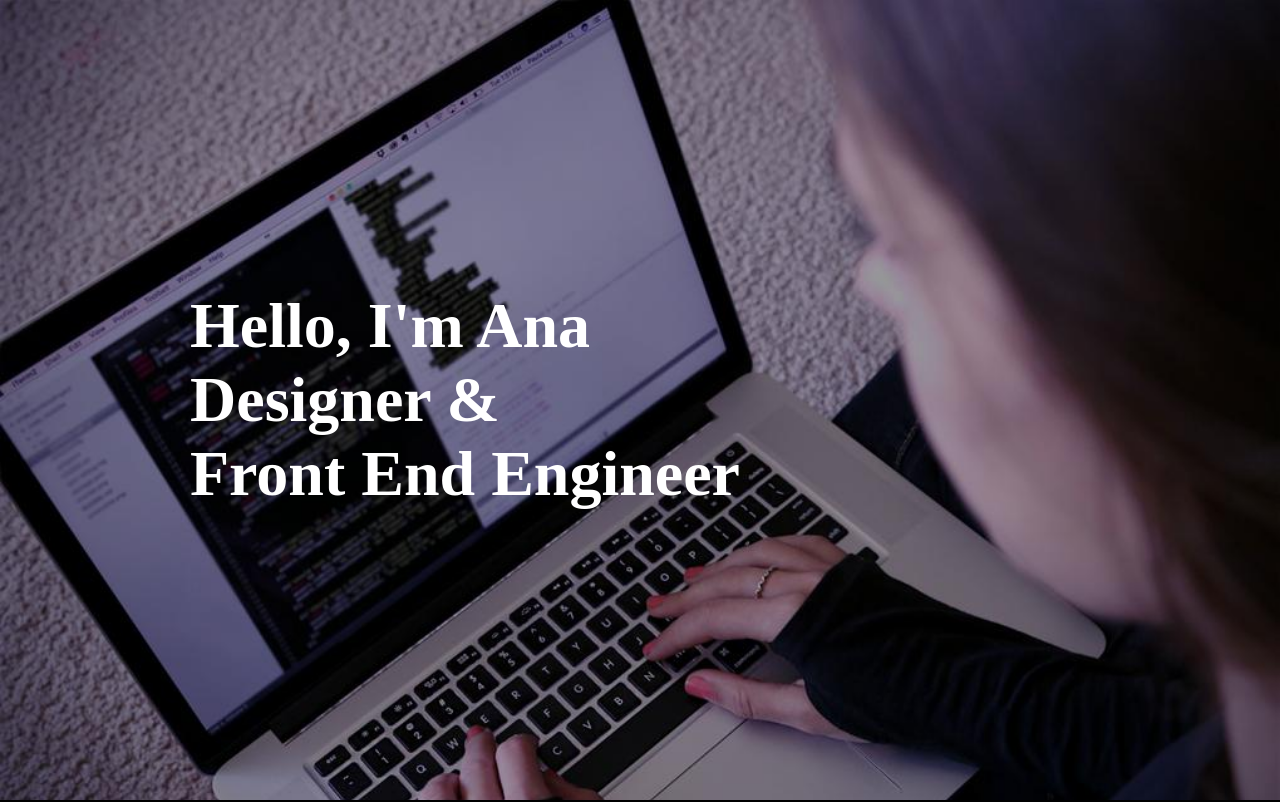
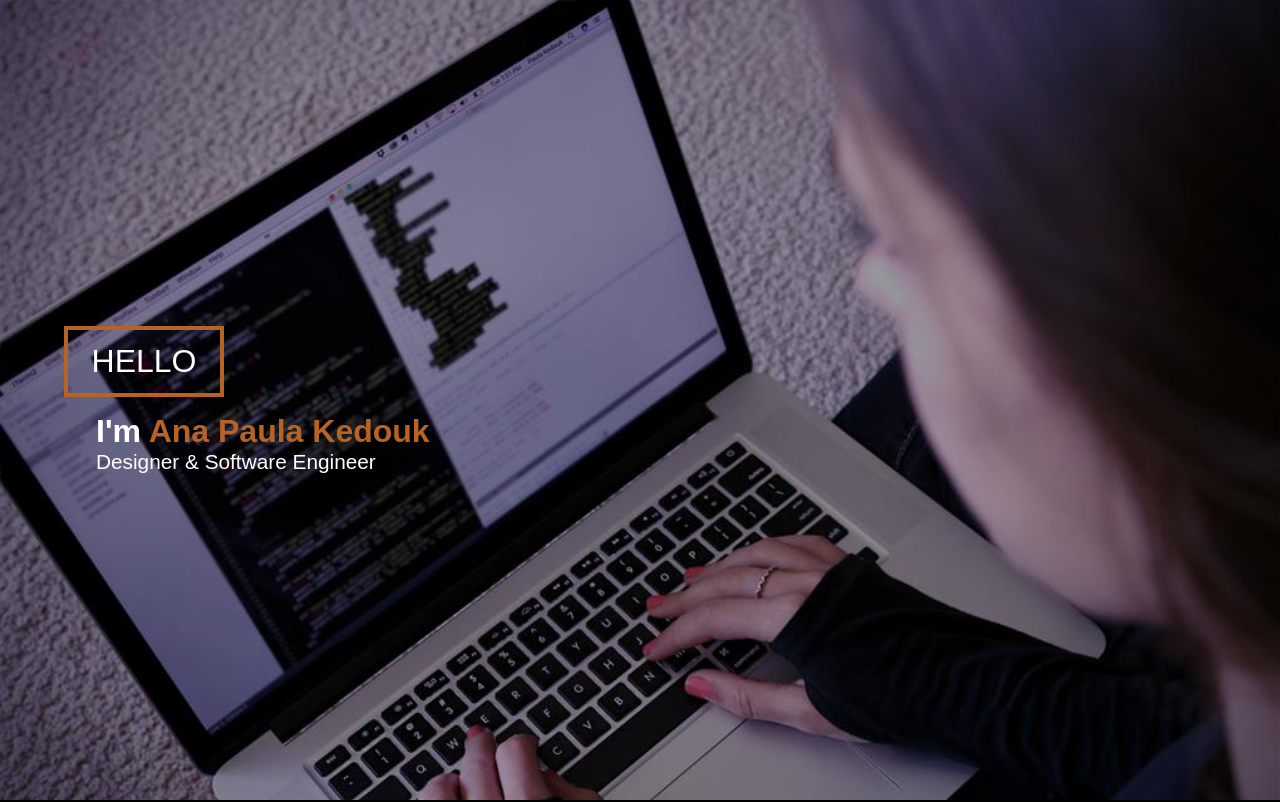
Before and after one commit to paulakedouk/my-new-portfolio, a website: page public/index.html in a window 1280 px wide. Shown: the top 802 px of the page. Drawn offline with nearby package versions, Linux system fonts and the light colour scheme; a script that the page names is missing; files whose address does not match are found by name.

Commit message:
Adjust greensock

```diff
--- a/public/assets/app.js
+++ b/public/assets/app.js
@@ -35,6 +35,12 @@ function hireMeScroll() {
 
 }
 
+// var scrollDown = document.getElementById("scroll-down");
+// (scrollDown.style.cursor = "pointer"),
+//     (scrollDown.onclick = function () {
+//         TweenLite.to(window, 1, { scrollTo: ".main", ease: Power1.easeInOut });
+//     })
+
 
 // var mediaQueryMedium = window.matchMedia("(max-width: 768px)");
 // if(!mediaQueryMedium.matches) {
--- a/public/assets/style.css
+++ b/public/assets/style.css
@@ -48,6 +48,7 @@ body {
     margin: 0;
     padding: 0;
     color:#fff;
+    font-family: "Neue Haas Unica", Arial, sans-serif;
 }
 
 .container {
@@ -66,30 +67,45 @@ body {
     background-position-x: center;
     width: 100vw;
     height: 100vh;
+    display: flex;
+    flex-wrap: wrap;
+    align-content: center;
+    padding: 0 4rem;
+}
+
+
+.header-text div {
+    border: .3rem solid rgb(184, 99, 36);
+    padding: .8rem 0;
+    text-align: center;
+    width: 10rem;
+    text-transform: uppercase;
     font-size: 2rem;
-    display: flex;
-    align-items: center;
 }
 
 .header h1 {
     min-width: 900px;
-    margin-left: auto;
-    margin-right: auto;
+    margin-top: 1rem;
+    margin-left: 2rem;
+}
+
+.header p {
+    font-weight: 500;
+    font-size: 1.3rem;
+    margin-left: 2rem;
+}
+
+.header span {
+    color:  rgb(184, 99, 36);
 }
 
 
 h2 {
-    font-family: "DM Serif Text", Arial, sans-serif;
     font-size: 2rem;
 }
 
 h3 {
-    font-family: "DM Serif Text", Arial, sans-serif;
     font-size: 1.5rem;
-}
-
-a, p, h4, li, button, a, span, .footer, .submit-button, form input, form textarea  {
-    font-family: "Poppins", Arial, sans-serif;
 }
 
 a {
@@ -455,9 +471,7 @@ form input, form textarea {
 
 /* Small devices (landscape phones, 576px and up) */
 @media (max-width: 576px) {
-    .header h1 {
-        font-size: 2rem !important;
-    }
+
 
     .footer section {
         text-align: center;
@@ -467,11 +481,7 @@ form input, form textarea {
 
 /* Medium devices (tablets, 768px and up) */
 @media (max-width: 768px) {
-    .header h1 {
-        width: auto;
-        font-size: 3rem;
-        margin: 0 2rem;
-    }
+
 
     .about-text, .skills, .right-text, .left-text, #collapse-projects-btn, .education, .testimonials, #my-form{
         margin-left: 2rem;
--- a/public/index.html
+++ b/public/index.html
@@ -10,11 +10,11 @@
 <body>
     <div class="container">
         <div class="header">
-            <h1>
-                Hello, I'm Ana<br>
-                Designer &<br>
-                Front End Engineer
-            </h1>
+            <div class="header-text">
+                <div>Hello</div>
+                <h1>I'm <span>Ana Paula Kedouk</span></h1>
+                <p>Designer & Software Engineer</p>
+            </div>
         </div>
 
 
```
Also changed, not shown: public/assets/img/arrow.svg (added).
